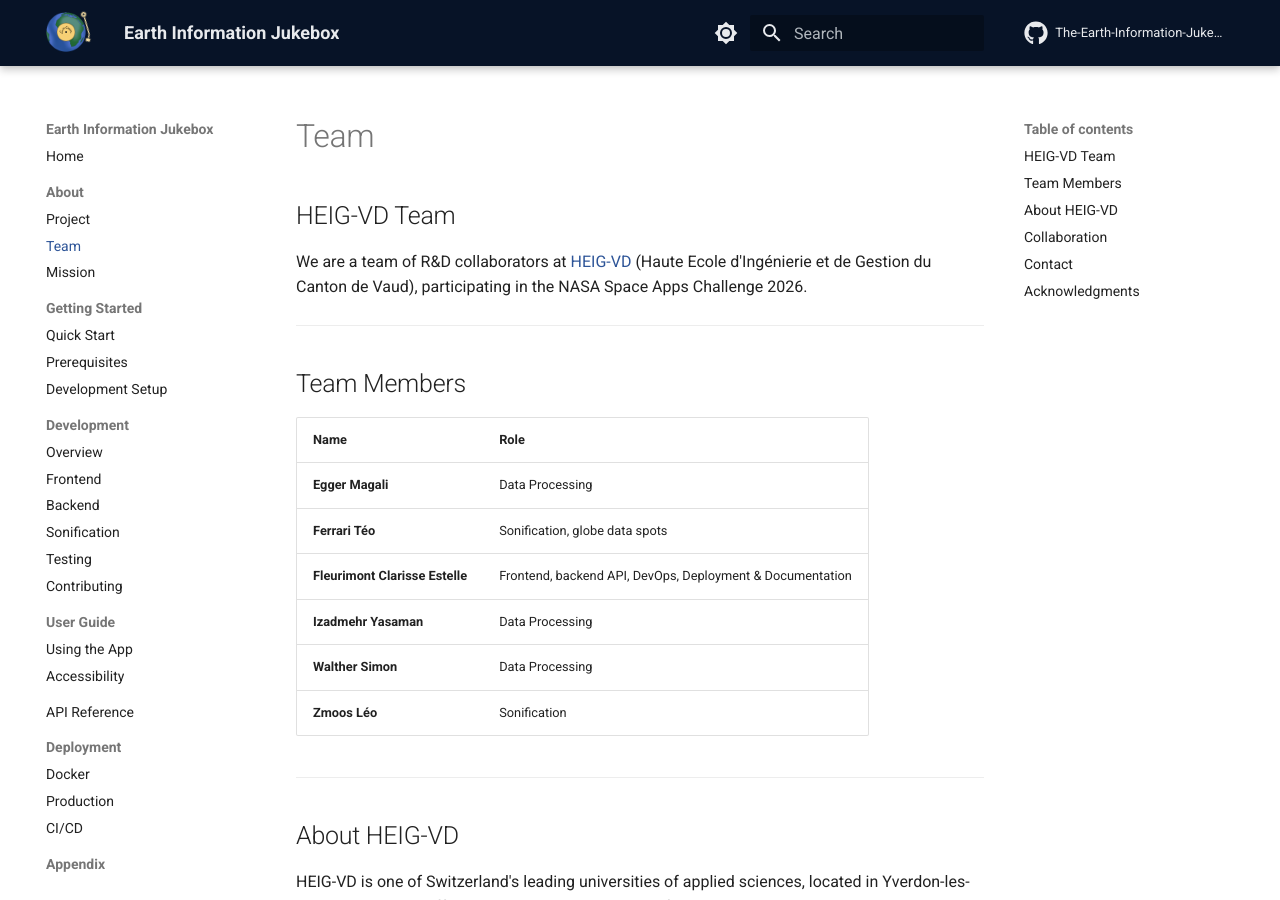
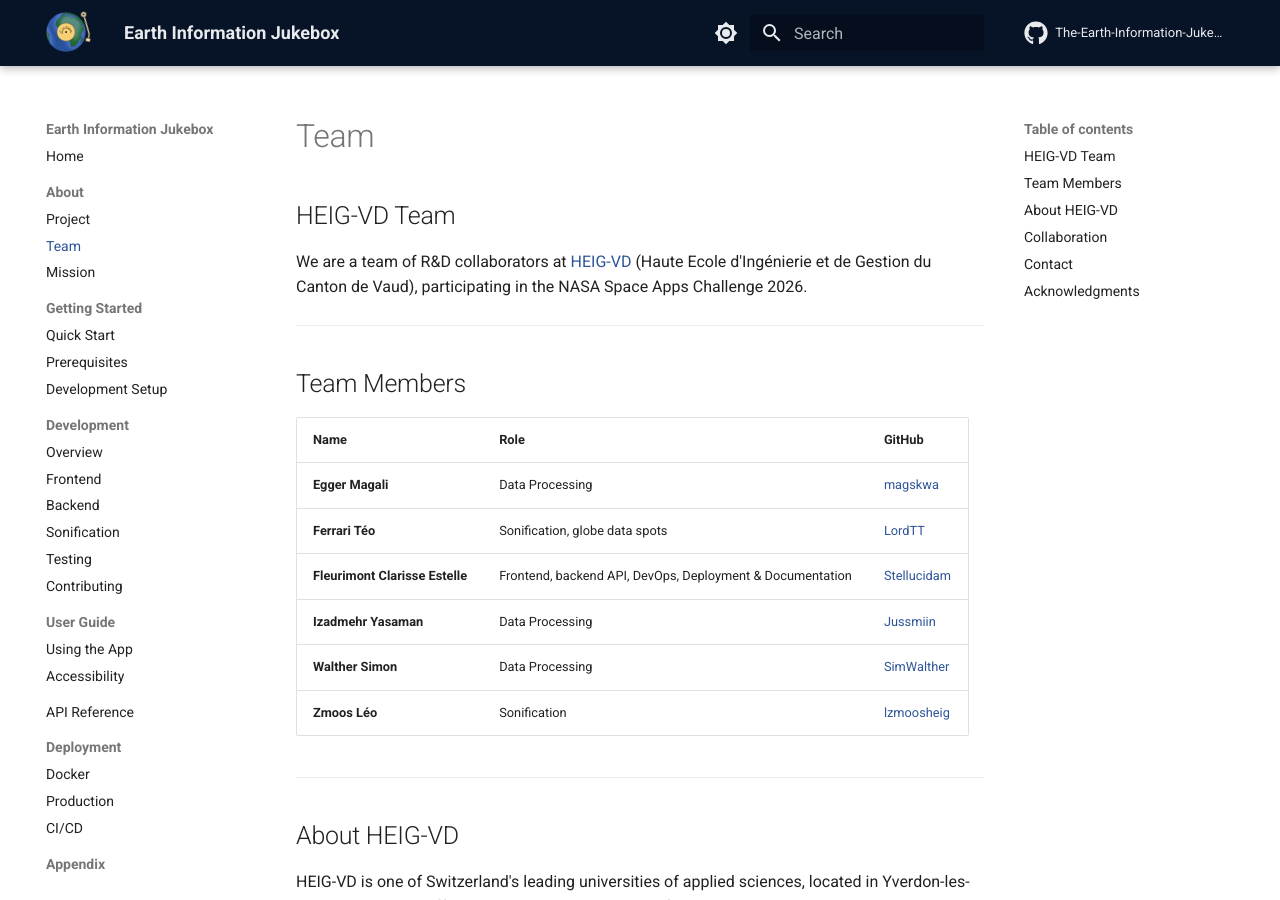
Before and after one commit to The-Earth-Information-Jukebox-HEIG-VD/documentation, an MkDocs documentation site: the page built from docs/about/team.md, in a window 1280 px wide and 900 px high. Built offline with MkDocs 1.6.1 and Material for MkDocs 9.7.7, drawn with Linux system fonts in a browser that asks for light colours; comment, search, counter and statistics services are not loaded.

Commit message:
docs: GitHub accounts of the team members
Co-Authored-By: Claude Opus 5.5 <noreply@anthropic.com>

```diff
--- a/docs/about/team.md
+++ b/docs/about/team.md
@@ -8,14 +8,14 @@ We are a team of R&D collaborators at [HEIG-VD](https://heig-vd.ch/) (Haute Ecol
 
 ## Team Members
 
-| Name | Role |
-|------|------|
-| **Egger Magali** | Data Processing |
-| **Ferrari Téo** | Sonification, globe data spots |
-| **Fleurimont Clarisse Estelle** | Frontend, backend API, DevOps, Deployment & Documentation |
-| **Izadmehr Yasaman** | Data Processing |
-| **Walther Simon** | Data Processing |
-| **Zmoos Léo** | Sonification |
+| Name | Role | GitHub |
+|------|------|--------|
+| **Egger Magali** | Data Processing | [magskwa](https://github.com/magskwa) |
+| **Ferrari Téo** | Sonification, globe data spots | [LordTT](https://github.com/LordTT) |
+| **Fleurimont Clarisse Estelle** | Frontend, backend API, DevOps, Deployment & Documentation | [Stellucidam](https://github.com/Stellucidam) |
+| **Izadmehr Yasaman** | Data Processing | [Jussmiin](https://github.com/Jussmiin) |
+| **Walther Simon** | Data Processing | [SimWalther](https://github.com/SimWalther) |
+| **Zmoos Léo** | Sonification | [lzmoosheig](https://github.com/lzmoosheig) |
 
 ---
 
```
